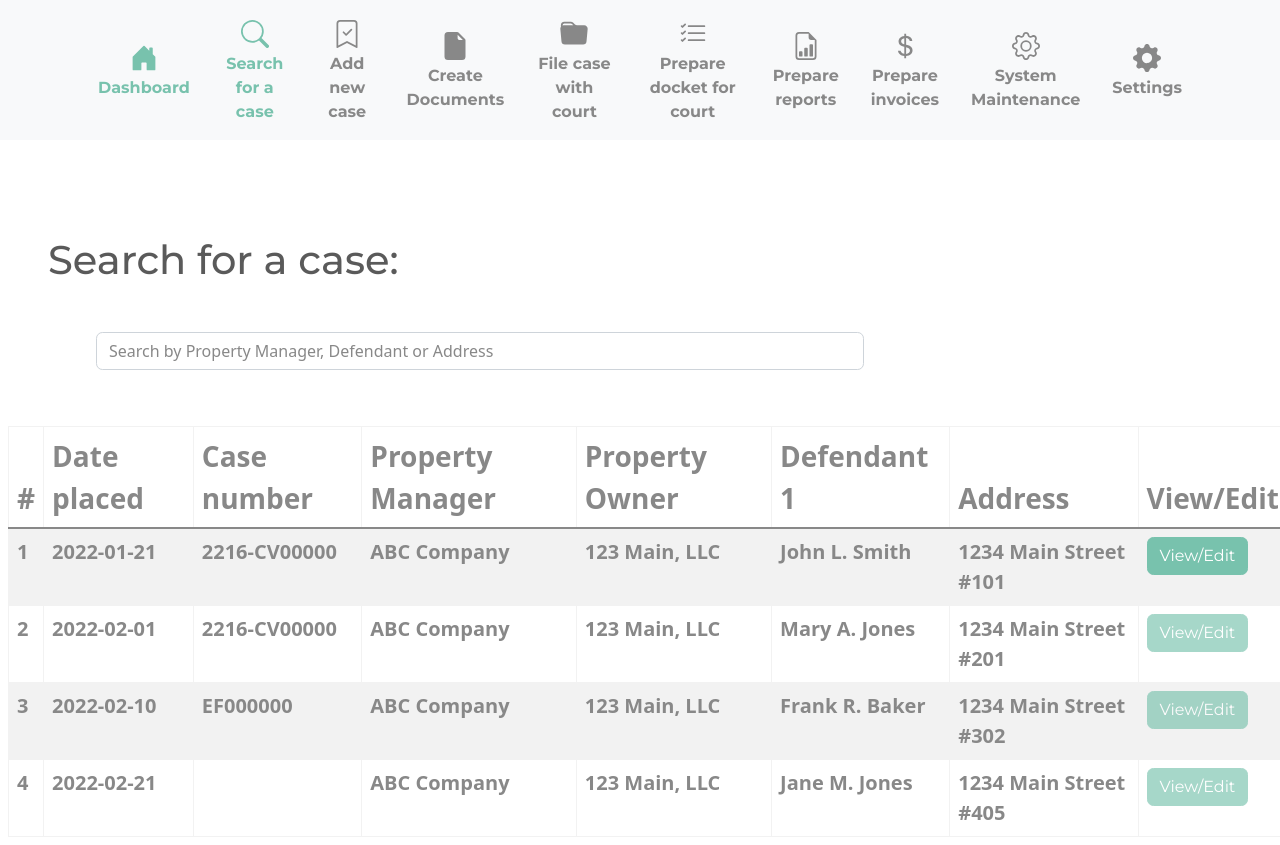
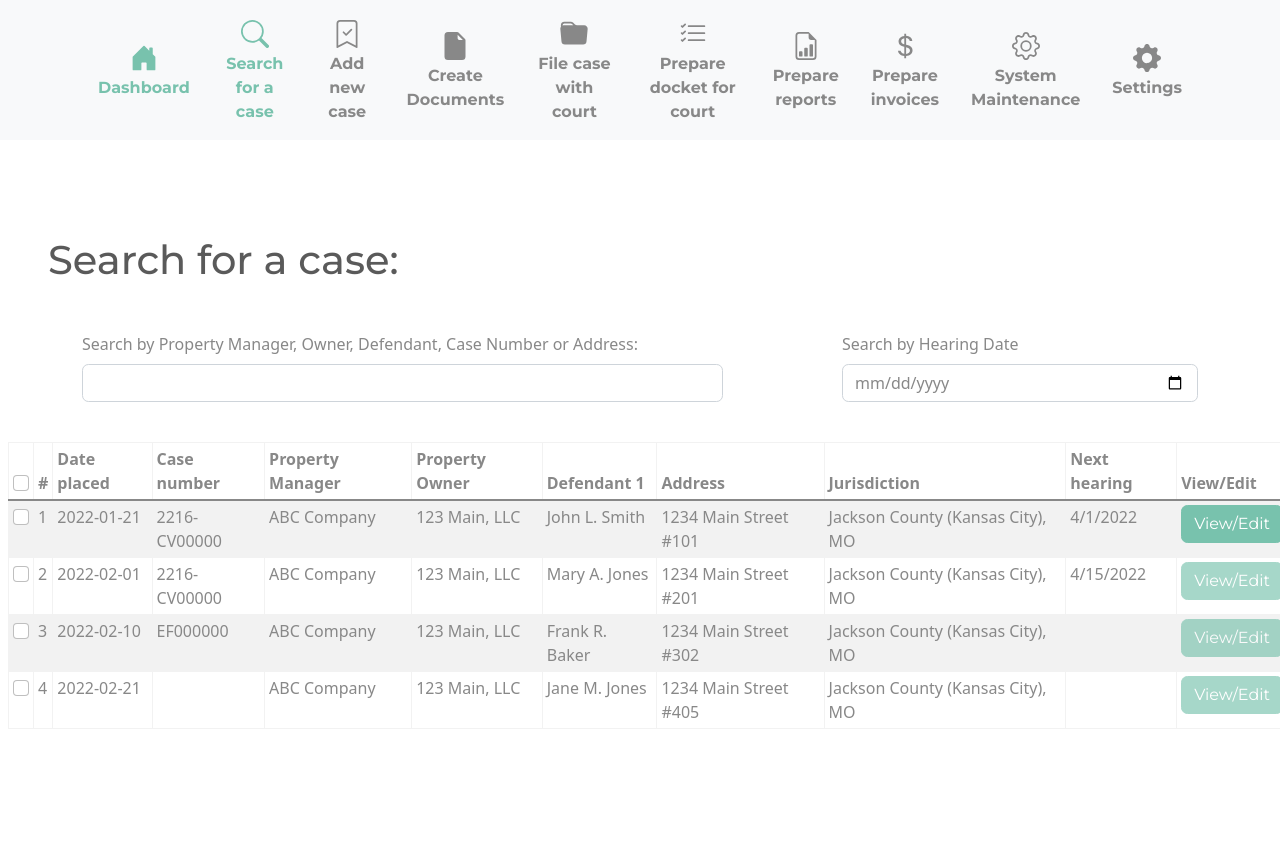
Before and after one commit to barjenbruchlaw/search-read-edit-cases, a React (Create React App) app: page /search in a window 1280 px wide. After the commit the page ends 800 px from the top, so only its background shows below. Built offline with nearby package versions, Linux system fonts and the light colour scheme.

Commit message:
Team review version

```diff
--- a/src/components/CaseModalTab0.js
+++ b/src/components/CaseModalTab0.js
@@ -96,7 +96,7 @@ const CaseModalTab0 = () => {
                 <Col xs={1}>
                   <Form.Control
                     name="middleInitial"
-                    placeholder="Mid I"
+                    placeholder="MI"
                     value={inputField.middleInitial}
                   /></Col>
                 <Col>
--- a/src/components/CaseModalTab1.js
+++ b/src/components/CaseModalTab1.js
@@ -59,25 +59,25 @@ const RentArea = () => {
             <Container>
                 <Form className='mb-3' controlId='inputRentOwed'>
 
-                    <Row className='p-2'><Col xs={6}><Form.Label>Monthly Rent Amount</Form.Label>
-                        <InputGroup><InputGroup.Text>$</InputGroup.Text><Form.Control type='currency' value='1,000' className='text-end' /><InputGroup.Text>.00</InputGroup.Text></InputGroup></Col>
-                        <Col xs={6}><Form.Label>Date Rent is Due</Form.Label>
+                    <Row className='p-2'><Col xs={3}><Form.Label>Monthly Rent Amount</Form.Label>
+                        <InputGroup><InputGroup.Text>$</InputGroup.Text><Form.Control type='currency' value='1,000.00' className='text-end' /></InputGroup></Col>
+                        <Col xs={3}><Form.Label>Date Rent is Due</Form.Label>
                             <Form.Control value='3/1/2022' /></Col></Row>
 
-                    <Row className='p-2'><Col xs={6}><Form.Label>Rent Balance</Form.Label>
-                        <InputGroup><InputGroup.Text>$</InputGroup.Text><Form.Control type='currency' value='3,000' className='text-end' /><InputGroup.Text>.00</InputGroup.Text></InputGroup></Col>
-                        <Col xs={6}><Form.Label>Date of Balance</Form.Label>
+                    <Row className='p-2'><Col xs={3}><Form.Label>Rent Balance</Form.Label>
+                        <InputGroup><InputGroup.Text>$</InputGroup.Text><Form.Control type='currency' value='3,000.00' className='text-end' /></InputGroup></Col>
+                        <Col xs={3}><Form.Label>Date of Balance</Form.Label>
                             <Form.Control value='3/15/2022' /></Col></Row>
 
-                    <Row className='p-2'><Col xs={4}><Form.Label>Late Fee Balance</Form.Label>
-                        <InputGroup><InputGroup.Text>$</InputGroup.Text><Form.Control type='currency' value='300' className='text-end' /><InputGroup.Text>.00</InputGroup.Text></InputGroup></Col>
-                        <Col xs={4}><Form.Label>Utility Balance</Form.Label>
-                            <InputGroup><InputGroup.Text>$</InputGroup.Text><Form.Control type='currency' value='225' className='text-end' /><InputGroup.Text>.00</InputGroup.Text></InputGroup></Col>
-                        <Col xs={4}><Form.Label>Additional Fee Balance</Form.Label>
-                            <InputGroup><InputGroup.Text>$</InputGroup.Text><Form.Control type='currency' className='text-end' placeholder='0' /><InputGroup.Text>.00</InputGroup.Text></InputGroup></Col>
+                    <Row className='p-2'><Col xs={3}><Form.Label>Late Fee Balance</Form.Label>
+                        <InputGroup><InputGroup.Text>$</InputGroup.Text><Form.Control type='currency' value='300.00' className='text-end' /></InputGroup></Col>
+                        <Col xs={3}><Form.Label>Utility Balance</Form.Label>
+                            <InputGroup><InputGroup.Text>$</InputGroup.Text><Form.Control type='currency' value='225.25' className='text-end' /></InputGroup></Col>
+                        <Col xs={3}><Form.Label>Additional Fee Balance</Form.Label>
+                            <InputGroup><InputGroup.Text>$</InputGroup.Text><Form.Control type='currency' className='text-end' placeholder='0.00' /></InputGroup></Col>
                     </Row>
 
-                    <Row className='p-2'><Form.Label>Total Amount Owed</Form.Label><Col xs={6}><InputGroup><InputGroup.Text>$</InputGroup.Text><Form.Control type='currency' value='4,525' className='text-end' /><InputGroup.Text>.00</InputGroup.Text></InputGroup></Col></Row>
+                    <Row className='p-2'><Col xs={6} /><Col xs={6}><Form.Label className='fw-bold'>Total Amount Owed</Form.Label><InputGroup><InputGroup.Text className='fw-bold'>$</InputGroup.Text><Form.Control type='currency' className='fw-bold text-end' value='4,525.25' /></InputGroup></Col></Row>
 
                 </Form>
             </Container>
--- a/src/components/CaseModalTab3.js
+++ b/src/components/CaseModalTab3.js
@@ -16,60 +16,60 @@ const CaseModalTab3 = () => {
                 </thead>
                 <tbody>
                     <tr>
-                        <th>1</th>
-                        <th>3/15/2022</th>
-                        <th>James J. Jonas</th>
-                        <th>Case submitted by client</th>
+                        <td>1</td>
+                        <td>3/15/2022</td>
+                        <td>James J. Jonas</td>
+                        <td>Case submitted by client</td>
                     </tr>
                     <tr>
-                        <th>2</th>
-                        <th>3/18/2022</th>
-                        <th>Jennifer Pate</th>
-                        <th>Case filed with court</th>
+                        <td>2</td>
+                        <td>3/18/2022</td>
+                        <td>Jennifer Pate</td>
+                        <td>Case filed with court</td>
                     </tr>
                     <tr>
-                        <th>3</th>
-                        <th>3/23/2022</th>
-                        <th></th>
-                        <th>Case accepted by court</th>
+                        <td>3</td>
+                        <td>3/23/2022</td>
+                        <td></td>
+                        <td>Case accepted by court</td>
                     </tr>
                     <tr>
-                        <th>4</th>
-                        <th>3/23/2022</th>
-                        <th></th>
-                        <th>Hearing date and judge assigned</th>
+                        <td>4</td>
+                        <td>3/23/2022</td>
+                        <td></td>
+                        <td>Hearing date and judge assigned</td>
                     </tr>
                     <tr>
-                        <th>5</th>
-                        <th>3/23/2022</th>
-                        <th></th>
-                        <th>Summons issued by court</th>
+                        <td>5</td>
+                        <td>3/23/2022</td>
+                        <td></td>
+                        <td>Summons issued by court</td>
                     </tr>
                     <tr>
-                        <th>6</th>
-                        <th>3/24/2022</th>
-                        <th>Jennifer Pate</th>
-                        <th>Service requested by attorney</th>
+                        <td>6</td>
+                        <td>3/24/2022</td>
+                        <td>Jennifer Pate</td>
+                        <td>Service requested by attorney</td>
                     </tr>
                     <tr>
-                        <th>7</th>
-                        <th>3/26/2022</th>
-                        <th>Jennifer Pate</th>
-                        <th>Summons posted to residence</th>
+                        <td>7</td>
+                        <td>3/26/2022</td>
+                        <td>Jennifer Pate</td>
+                        <td>Summons posted to residence</td>
                     </tr>
                     <tr>
-                        <th>8</th>
-                        <th>3/28/2022</th>
-                        <th>Sam Pitzel</th>
-                        <th>Updated ledger requested</th>
+                        <td>8</td>
+                        <td>3/28/2022</td>
+                        <td>Sam Pitzel</td>
+                        <td>Updated ledger requested</td>
                     </tr>
                 </tbody>
                 <tfoot>
                     <tr>
-                        <th></th>
-                        <th></th>
-                        <th></th>
-                        <th><Form.Control placeholder='Add new case status here' /></th>
+                        <td></td>
+                        <td></td>
+                        <td></td>
+                        <td><Form.Control placeholder='Add new case status here' /></td>
                     </tr>
                 </tfoot>
             </Table>
--- a/src/components/CaseModalTab9.js
+++ b/src/components/CaseModalTab9.js
@@ -7,7 +7,7 @@ const CaseModalTab9 = () => {
 
             <Container className='py-5 mx-5'>
 
-                <Row className='my-4'>
+                <Row className='py-4'>
                     <Col xs={2} />
                     <Col xs={3}>
                         <Button>Request updated ledger</Button>
@@ -19,7 +19,7 @@ const CaseModalTab9 = () => {
                     </Col>
                     <Col xs={2} />
                 </Row>
-                <Row className='my-4'>
+                <Row className='py-4'>
                     <Col xs={2} />
                     <Col xs={3}>
                         <Button>Request dismissal</Button>
@@ -30,7 +30,7 @@ const CaseModalTab9 = () => {
                     </Col>
                     <Col xs={2} />
                 </Row>
-                <Row className='my-4'>
+                <Row className='py-4'>
                     <Col xs={2} />
                     <Col xs={3}>
                         <Button>Request writ</Button>
--- a/src/pages/searchPage.js
+++ b/src/pages/searchPage.js
@@ -1,5 +1,5 @@
 import React, { useState } from 'react'
-import { Table, Modal, Form, Button } from 'react-bootstrap'
+import { Container, Row, Col, Table, Modal, Form, Button } from 'react-bootstrap'
 import PageNavBar from '../components/PageNavBar'
 import CaseModal from '../components/CaseModal'
 
@@ -17,13 +17,22 @@ const SearchPage = () => {
 
       <h1 className='m-5 pt-5'>Search for a case:</h1>
 
-      <Form className='ps-5 ms-5'>
-        <Form.Control style={{ width: '60vw' }} placeholder='Search by Property Manager, Defendant or Address' />
-      </Form> <br /> <br />
+      <Form>
+      <Container>
+        <Row>
+      <Col xs={7}><Form.Label>Search by Property Manager, Owner, Defendant, Case Number or Address:</Form.Label><Form.Control /></Col>
+      <Col />
+      <Col xs={4}><Form.Label>Search by Hearing Date</Form.Label><Form.Control type='date' /></Col>
+      </Row>
+      <Row className='py-3' />
+      </Container>
+      </Form>
 
-      <Table striped bordered hover className='m-2'>
-        <thead className='fs-3'>
+
+      <Table striped bordered hover size='sm' className='m-2'>
+        <thead>
           <tr>
+            <th><Form.Check /></th>
             <th>#</th>
             <th>Date placed</th>
             <th>Case number</th>
@@ -31,49 +40,63 @@ const SearchPage = () => {
             <th>Property Owner</th>
             <th>Defendant 1</th>
             <th>Address</th>
+            <th>Jurisdiction</th>
+            <th>Next hearing</th>
             <th>View/Edit</th>
           </tr>
         </thead>
-        <tbody className='fs-5'>
+        <tbody>
           <tr>
-            <th>1</th>
-            <th>2022-01-21</th>
-            <th>2216-CV00000</th>
-            <th>ABC Company</th>
-            <th>123 Main, LLC</th>
-            <th>John L. Smith</th>
-            <th>1234 Main Street #101</th>
-            <th><Button onClick={handleShow}>View/Edit</Button></th>
+            <td><Form.Check /></td>
+            <td>1</td>
+            <td>2022-01-21</td>
+            <td>2216-CV00000</td>
+            <td>ABC Company</td>
+            <td>123 Main, LLC</td>
+            <td>John L. Smith</td>
+            <td>1234 Main Street #101</td>
+            <td>Jackson County (Kansas City), MO</td>
+            <td>4/1/2022</td>
+            <td><Button onClick={handleShow}>View/Edit</Button></td>
           </tr>
           <tr>
-            <th>2</th>
-            <th>2022-02-01</th>
-            <th>2216-CV00000</th>
-            <th>ABC Company</th>
-            <th>123 Main, LLC</th>
-            <th>Mary A. Jones</th>
-            <th>1234 Main Street #201</th>
-            <th><Button disabled>View/Edit</Button></th>
+            <td><Form.Check /></td>
+            <td>2</td>
+            <td>2022-02-01</td>
+            <td>2216-CV00000</td>
+            <td>ABC Company</td>
+            <td>123 Main, LLC</td>
+            <td>Mary A. Jones</td>
+            <td>1234 Main Street #201</td>
+            <td>Jackson County (Kansas City), MO</td>
+            <td>4/15/2022</td>
+            <td><Button disabled>View/Edit</Button></td>
           </tr>
           <tr>
-            <th>3</th>
-            <th>2022-02-10</th>
-            <th>EF000000</th>
-            <th>ABC Company</th>
-            <th>123 Main, LLC</th>
-            <th>Frank R. Baker</th>
-            <th>1234 Main Street #302</th>
-            <th><Button disabled>View/Edit</Button></th>
+            <td><Form.Check /></td>
+            <td>3</td>
+            <td>2022-02-10</td>
+            <td>EF000000</td>
+            <td>ABC Company</td>
+            <td>123 Main, LLC</td>
+            <td>Frank R. Baker</td>
+            <td>1234 Main Street #302</td>
+            <td>Jackson County (Kansas City), MO</td>
+            <td></td>
+            <td><Button disabled>View/Edit</Button></td>
           </tr>
           <tr>
-            <th>4</th>
-            <th>2022-02-21</th>
-            <th></th>
-            <th>ABC Company</th>
-            <th>123 Main, LLC</th>
-            <th>Jane M. Jones</th>
-            <th>1234 Main Street #405</th>
-            <th><Button disabled>View/Edit</Button></th>
+            <td><Form.Check /></td>
+            <td>4</td>
+            <td>2022-02-21</td>
+            <td></td>
+            <td>ABC Company</td>
+            <td>123 Main, LLC</td>
+            <td>Jane M. Jones</td>
+            <td>1234 Main Street #405</td>
+            <td>Jackson County (Kansas City), MO</td>
+            <td></td>
+            <td><Button disabled>View/Edit</Button></td>
           </tr>
         </tbody>
       </Table>
```
